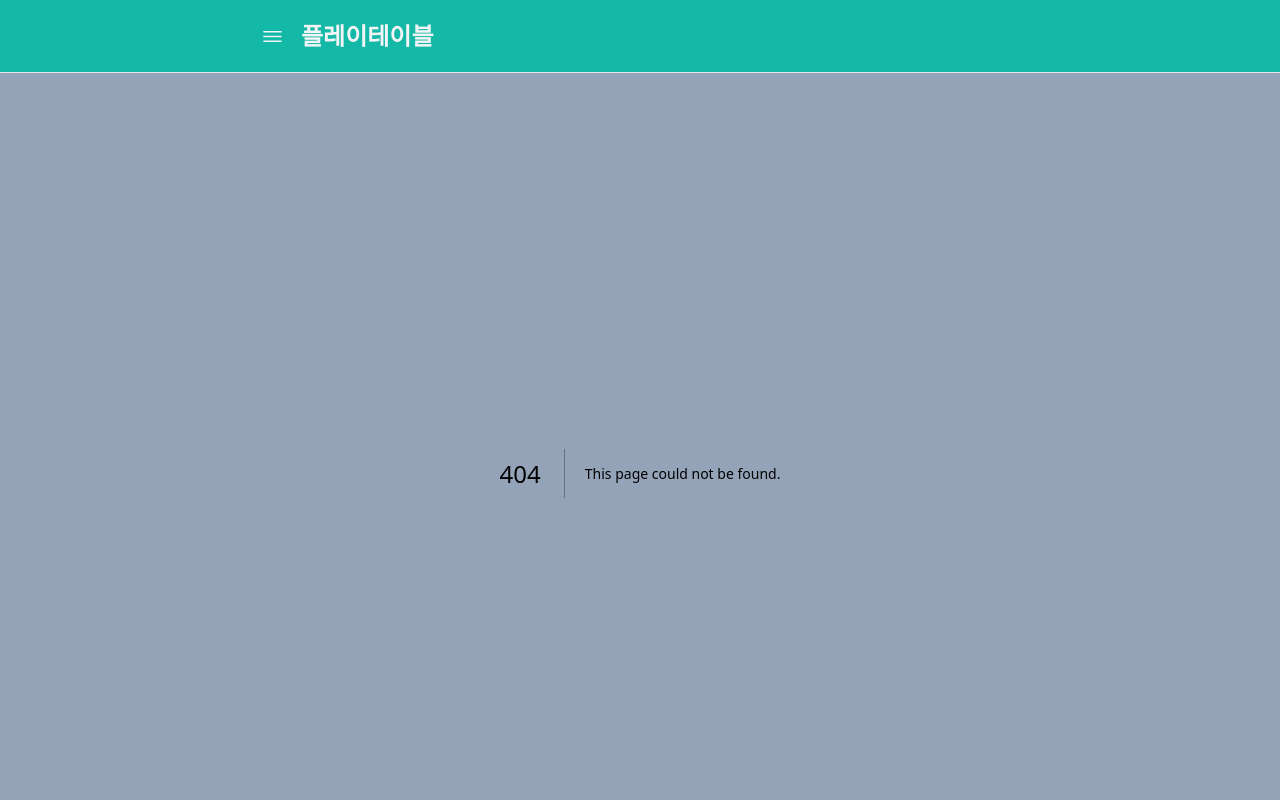
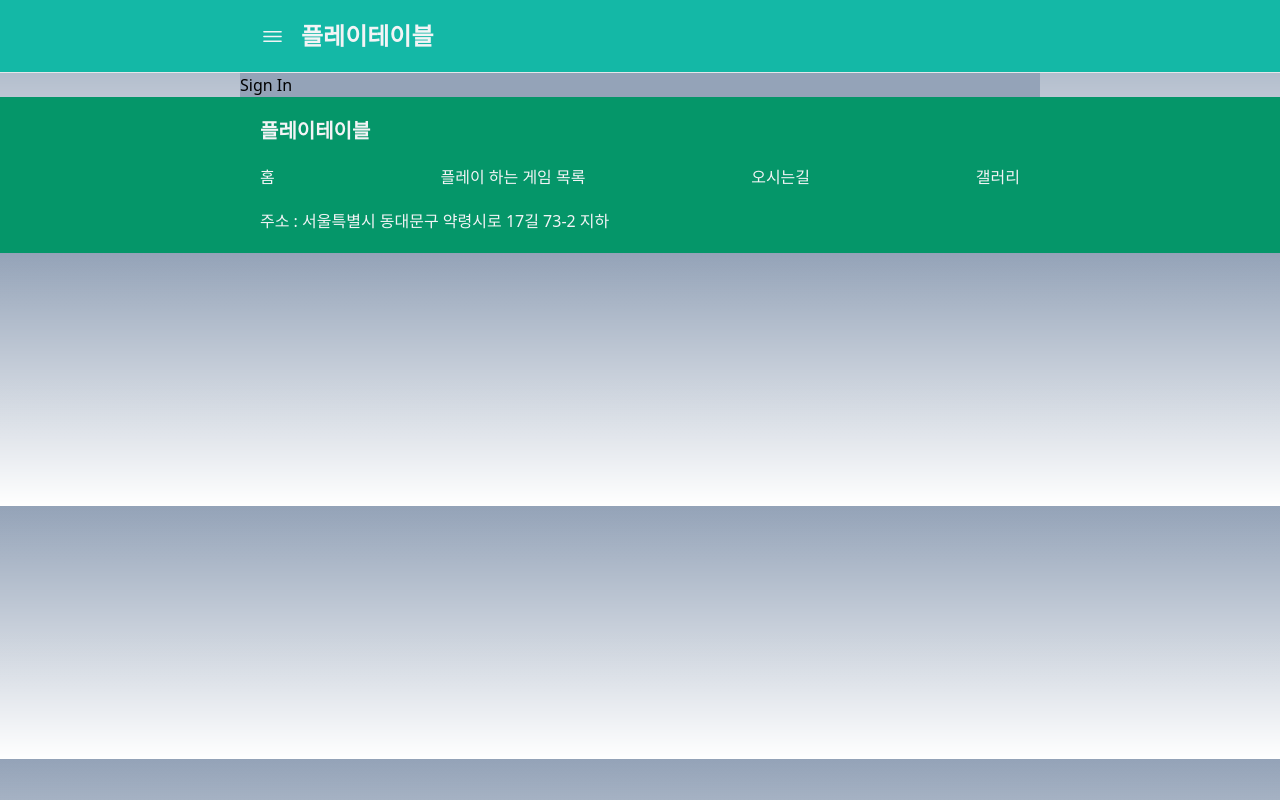
Before and after one commit to Cymadore/playtable, a Next.js app: page /signin in a window 1280 px wide. Before the commit this address had no page. Shown: the top 800 px of the page. Built offline with nearby package versions, Linux system fonts and the light colour scheme.

Commit message:
로그인 추가

```diff
--- a/package.json
+++ b/package.json
@@ -12,6 +12,7 @@
     "@prisma/client": "^5.16.2",
     "axios": "^1.7.2",
     "next": "14.2.3",
+    "next-auth": "^4.24.7",
     "react": "^18",
     "react-dom": "^18",
     "react-icons": "^5.2.1",
--- /dev/null
+++ b/src/app/api/auth/[...nextauth]/route.js
@@ -0,0 +1,14 @@
+import NextAuth from "next-auth"
+import NaverProvider from "next-auth/providers/naver";
+
+export const authOptions = {
+  // Configure one or more authentication providers
+  providers: [
+    NaverProvider({
+        clientId: process.env.NEXT_PUBLIC_NAVER_API_ID,
+        clientSecret: process.env.NEXT_PUBLIC_NAVER_API_SECRET
+      })
+    // ...add more providers here
+  ],
+}
+export default NextAuth(authOptions)
--- a/src/app/components/map/map.js
+++ b/src/app/components/map/map.js
@@ -7,7 +7,7 @@ export default function ClubMap({ clubAddress, isMobile }) {
   useEffect(() => {
     const mapScript = document.createElement("script");
     mapScript.async = true;
-    mapScript.src = `https://oapi.map.naver.com/openapi/v3/maps.js?ncpClientId=jmh9c4elc1&autoload=false&submodules=geocoder&callback=InitMap`;
+    mapScript.src = `https://oapi.map.naver.com/openapi/v3/maps.js?ncpClientId=${process.env.NEXT_PUBLIC_NAVER_MAP_API_ID}&autoload=false&submodules=geocoder&callback=InitMap`;
     document.head.appendChild(mapScript);
     const onLoadNavermap = () => {
       naverMap = naver.maps.Map;
--- /dev/null
+++ b/src/app/signin/page.js
@@ -0,0 +1,18 @@
+"use client"
+import React, { useEffect, useRef, useState } from "react";
+import { getProviders, signIn } from "next-auth/react";
+
+function Login() {
+    return(
+        <main>
+            <div>
+                <button onClick={() => signIn()}>
+                    Sign In
+                </button>
+            </div>
+        </main>
+    )
+
+}
+
+export default Login;
```
Also changed, not shown: src/app/api/auth/route.js (added), src/app/components/provider/SessionProviders.js (line endings or trailing spaces), 2 other files (tests, documents, lock files or other folders).
